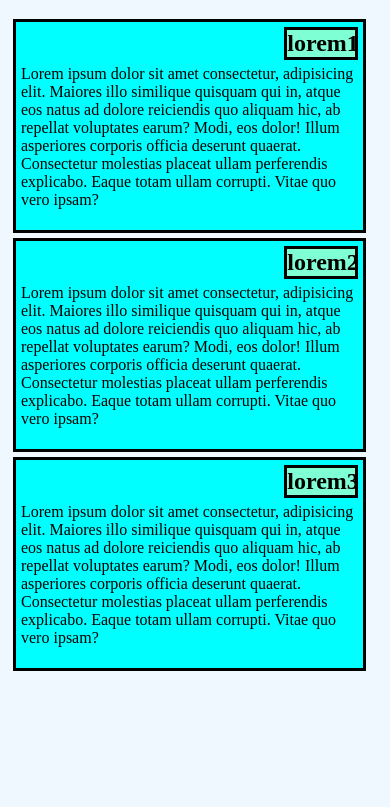
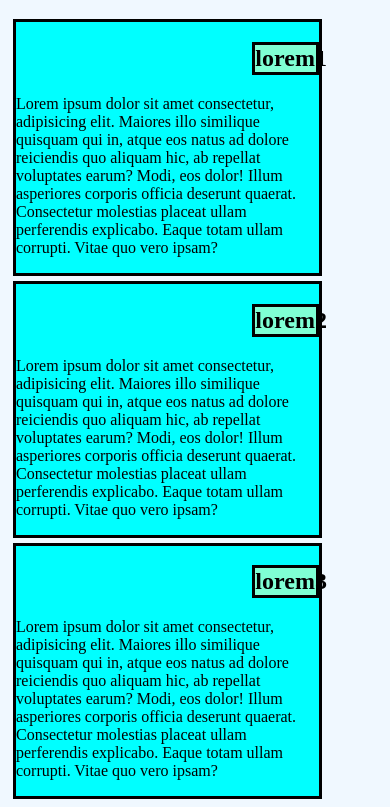
Before and after one commit to Udit763/assignmentCoursera, a plain HTML site: page index.html in a window 390 px wide. Shown: the part 61-868 px from the top of the page. Before the commit the page ends 844 px from the top, so only its background shows below. Drawn offline with Linux system fonts and the light colour scheme.

Commit message:
thirdcommit

```diff
--- a/index.html
+++ b/index.html
@@ -16,14 +16,10 @@
     background-color: aqua;
     border:solid black;
     width:90%;
-    padding:5px;
     margin:5px;
 }
 h2{
-    margin-top: 0px;
-    margin-right: 0px;
-    margin-bottom:5px;
-    margin-left: 5px;
+
     border:solid black;
     width:20%;
     background-color: aquamarine;
@@ -33,6 +29,9 @@
     clear:right;
 }
 .container{
+    padding:0px;
+    width:90%;
+    align-self: center;
     align-items: center;
 }
 @media(min-width: 950px) and (max-width:1299px){
@@ -41,6 +40,13 @@
     float:left;
     width:30%;
 }
+}
+@media(min-width:500px) and (max-width:949px){
+    .box-1{
+        /* float:left; */
+        width:40%;
+
+    }
 }
     </style>
 </head>
```
